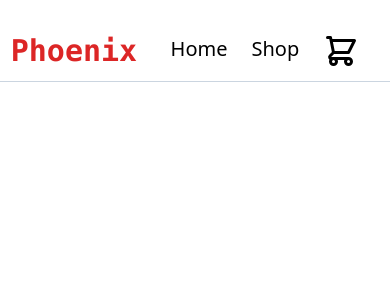
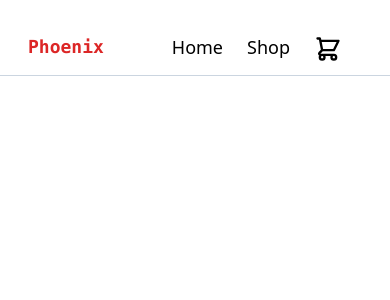
Before and after one commit to TildaDares/shopping-app, a React (Create React App) app: page /shop in a window 390 px wide. Shown: the top 300 px of the page. Built offline with nearby package versions, Linux system fonts and the light colour scheme.

Commit message:
made navbar responsive

```diff
--- a/src/components/Nav.js
+++ b/src/components/Nav.js
@@ -16,16 +16,18 @@ export default function Nav(props) {
       style={styles}
     >
       <Link to="/shopping-app">
-        <p className="text-red-600 font-mono text-3xl font-bold">Phoenix</p>
+        <p className="text-red-600 font-mono text-lg sm:text-3xl font-bold">
+          Phoenix
+        </p>
       </Link>
       <ul>
         <Link to="/shopping-app">
-          <li className="inline p-3 md:mr-5 rounded active:text-red-600 cursor-pointer hover:bg-red-700 hover:text-white">
+          <li className="inline p-3 sm:mr-5 rounded text-lg sm:text-2xl active:text-red-600 cursor-pointer hover:bg-red-700 hover:text-white">
             Home
           </li>
         </Link>
         <Link to="/shop">
-          <li className="inline p-3 md:mr-5 rounded cursor-pointer hover:bg-red-700 hover:text-white">
+          <li className="inline p-3 sm:mr-5 rounded cursor-pointer text-lg sm:text-2xl hover:bg-red-700 hover:text-white">
             Shop
           </li>
         </Link>
@@ -35,7 +37,7 @@ export default function Nav(props) {
               xmlns="http://www.w3.org/2000/svg"
               fill="none"
               viewBox="0 0 24 24"
-              className="w-9 inline md:w-9"
+              className="inline w-7 sm:w-9"
               stroke={props.textColor === "text-white" ? "white" : "black"}
             >
               <path
```
